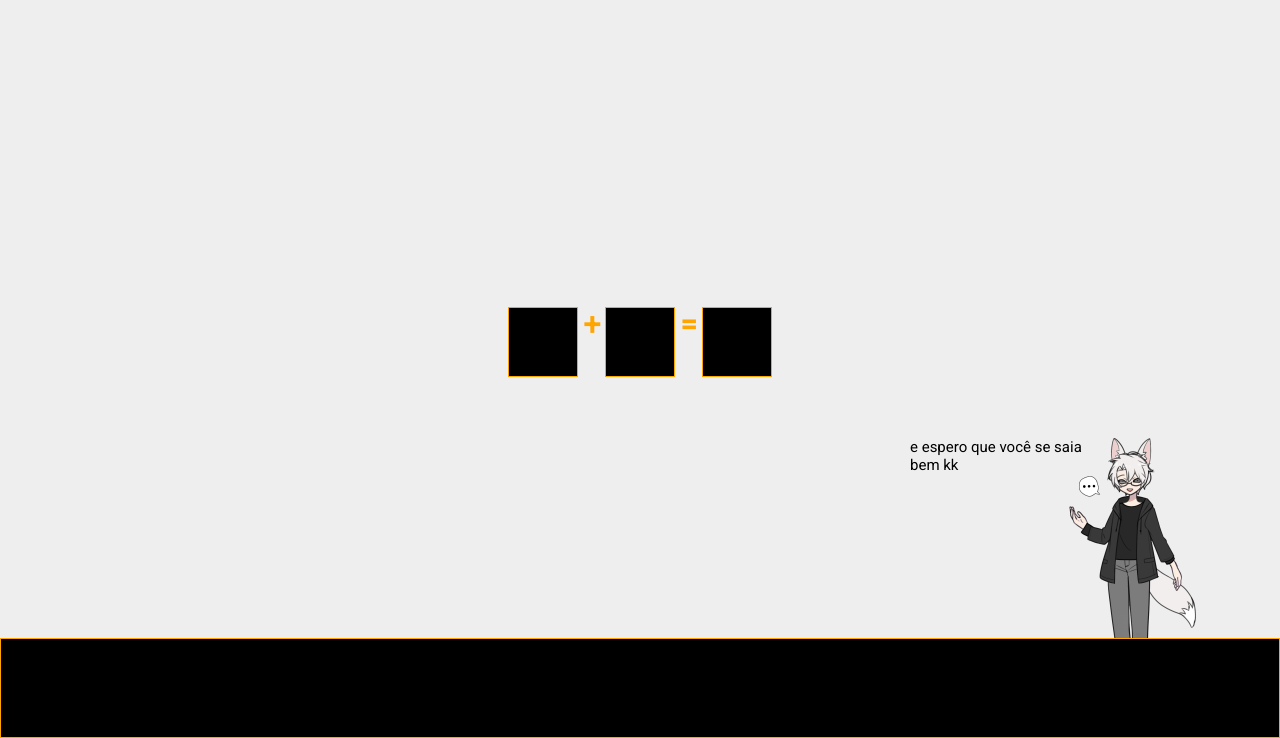
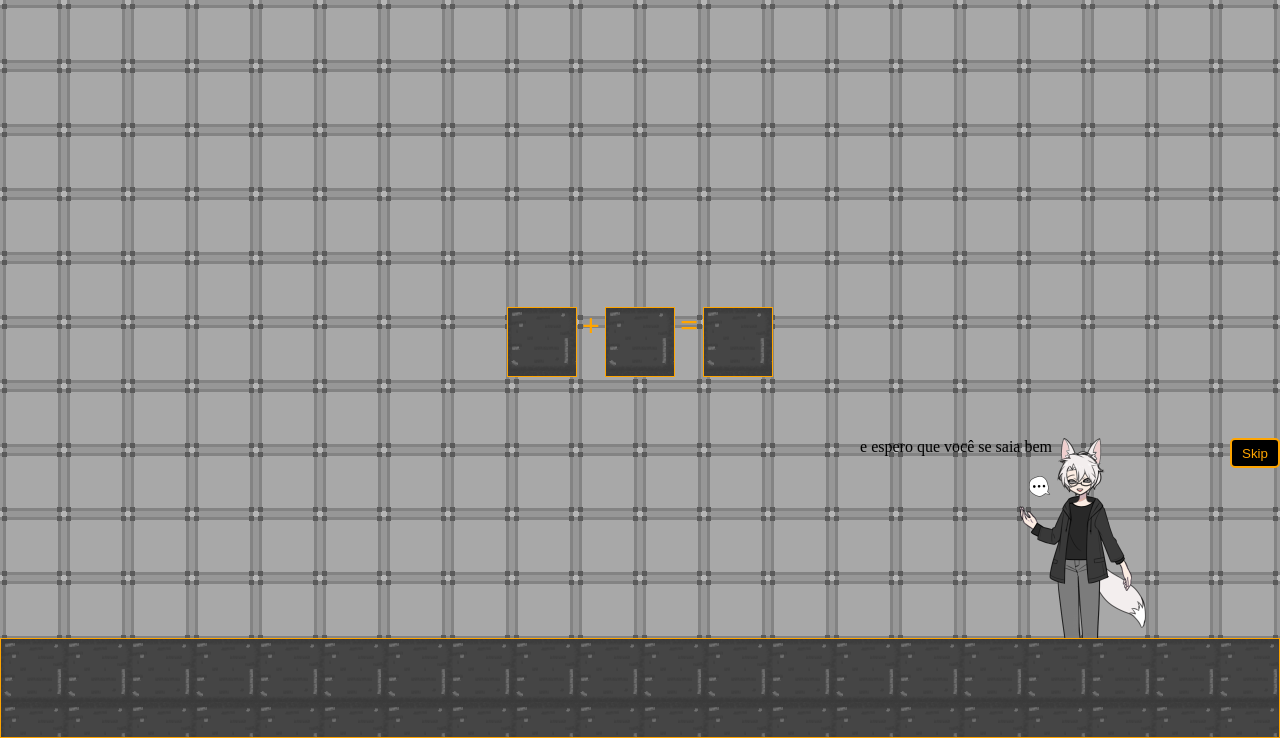
Before and after one commit to CesarGabriel26/MathQuiz, a plain HTML site: page index.html in a window 1280 px wide. Shown: the part 62-800 px from the top of the page. Drawn offline with Linux system fonts and the light colour scheme.

Commit message:
data removida, adicionamento do botão de skip

```diff
--- a/css/demo.css
+++ b/css/demo.css
@@ -1,16 +1,7 @@
 @import url('https://fonts.googleapis.com/css?family=Roboto&display=swap');
 @import url('https://stackpath.bootstrapcdn.com/font-awesome/4.7.0/css/font-awesome.min.css');
 *{ margin: 0; padding: 0;}
-body{
-  font-family: 'Roboto', sans-serif;
-  font-style: normal;
-  font-weight: 300;
-  font-smoothing: antialiased;
--webkit-font-smoothing: antialiased;
--moz-osx-font-smoothing: grayscale;
-  font-size: 15px;
-  background: #eee;
-}
+
 .intro{
    background: #fff;
    padding: 60px 30px;
--- a/data/local.json
+++ /dev/null
@@ -1 +0,0 @@
-true
--- a/index.html
+++ b/index.html
@@ -12,13 +12,7 @@
 </head>
 
 <body>
-    <!--
-        <div id="div1" ondrop="drop(event)" ondragover="allowDrop(event)"></div>
-        <div id="div1" ondrop="drop(event)" ondragover="allowDrop(event)"></div>
 
-        <div id="Cubo1" draggable="true" ondragstart="drag(event)"><p>aaaaaaaaaa</p></div>
-        <div id="Cubo2" draggable="true" ondragstart="drag(event)"><p>aaaaaaaaaa</p></div>
-    -->
 
     <main>
 
@@ -59,6 +53,7 @@
     <div class="tutorial" id="Tutorial">
         <p id="Text_box">AAAAAAAAAAAAAAAAAAAAAAAAAAAAAAAAAAAAAAA</p>
         <img height="300px" src="img/Alpha/Atenção.png" id="Img">
+        <button style="z-index: 9999999999999;" onclick="SkipFala()">Skip</button>
     </div>
 
 
--- a/js/Tutorial.js
+++ b/js/Tutorial.js
@@ -1,7 +1,7 @@
 var Falas = [
 
     ["Bem vindo ao Math Quiz, aqui faremos perguntas basicas de matematica", "img/Alpha/Explicação.png"],
-    ["e espero que você se saia bem kk", "img/Alpha/Explicação.png"],
+    ["e espero que você se saia bem", "img/Alpha/Explicação.png"],
     ["Este jogo é muit facil de jogar, apenas clique nas opções a baixo", "img/Alpha/Atenção.png"],
     ["e a arraste até o quadrado vasio acima", "img/Alpha/Atenção.png"],
     ["mais cuidado caso erre perdera um lapis (suas vidas)", "img/Alpha/Atenção.png"],
@@ -19,8 +19,6 @@ let Text_box = document.getElementById("Text_box")
 var index = 0
 var fim = true
 
-//import { writeFile } from 'fs'
-ReadData()
 
 if (Tutorial) {
     Img.src = Falas[index][1]
@@ -35,7 +33,6 @@ function ProximaFala() {
             Tutorial.remove();
             IniciarJogo()
             fim = false
-            //WriteData()
             return
         }
 
@@ -46,24 +43,10 @@ function ProximaFala() {
 
     }
 }
-/*
-function WriteData() {
-    var json = JSON.stringify(fim);
-    writeFile('../data/local.json', json, 'utf8', callback);
-}*/
 
-function ReadData() {
-    fetch('../data/local.json')
-        .then((response) => response.json())
-        .then((json) => {
-
-            if (!json) {
-                Tutorial.remove();
-                IniciarJogo()
-                fim = false
-                //WriteData()
-                return
-            }
-
-        });
+function SkipFala() {
+    Tutorial.remove();
+    IniciarJogo()
+    fim = false
+    return
 }
--- a/script.js
+++ b/script.js
@@ -106,7 +106,12 @@ function Confirmar_Valor_Indicado() {
 function PlaySound(AudioPath, Stado) {
     var sound = document.createElement('audio');
     sound.src = AudioPath;
-    sound.play()
+
+    OneShot = true
+    if(OneShot){
+        sound.play()
+        OneShot = false
+    }
 
     sound.addEventListener("ended", () => {
         if (Stado != "GameOver") {
@@ -162,10 +167,8 @@ function Atualizar_Vidas(Stado) {
         pontuacao.innerHTML = "0"
 
     }else {
-        console.log(Vidas_Atuais);
 
         let vidas = document.querySelectorAll("#Vida");
-        console.log(vidas);
 
         vidas[(Vidas_Atuais - 1)].src = "img/vida perdida.png"
         Vidas_Atuais -= 1
@@ -175,7 +178,6 @@ function Atualizar_Vidas(Stado) {
 }
 
 function ChecarVida() {
-    console.log(Vidas_Atuais);
     if (Vidas_Atuais == 0) {
         OneShot = true
         if (OneShot) {
--- a/style.css
+++ b/style.css
@@ -2,6 +2,10 @@
     margin: 0;
     padding: 0;
     box-sizing: border-box;
+}
+
+body {
+    background: url(img/Texturas/Metal-texture.png);
 }
 
 header {
@@ -20,7 +24,7 @@ header {
     height: 70px;
     padding: 10px;
     border: 1px solid orange;
-    background: black;
+    background: url(img/Texturas/stone-texture.png);
     color: orange;
 
     margin-left: 5px;
@@ -60,12 +64,13 @@ button {
     padding-right: 10px;
     height: 30px;
 
-    background-color: black;
+    background: black;
     color: orange;
     border: 2px solid orange;
     border-radius: 5px;
 
 }
+#BTN {display: none;}
 
 .Cubos_resposta {
     height: 50px;
@@ -74,7 +79,7 @@ button {
     align-items: center;
     justify-content: center;
 
-    background-color: red;
+    background:url(img/Texturas/wooden-texture.png);
 }
 
 .opcoes {
@@ -83,7 +88,7 @@ button {
     height: 100px;
     padding: 10px;
     border: 1px solid orange;
-    background: black;
+    background: url(img/Texturas/stone-texture.png);
     color: orange;
 
 
```
Also changed, not shown: img/Texturas/Metal-texture.png (added), img/Texturas/stone-texture.png (added), img/Texturas/wooden-texture.png (added).
